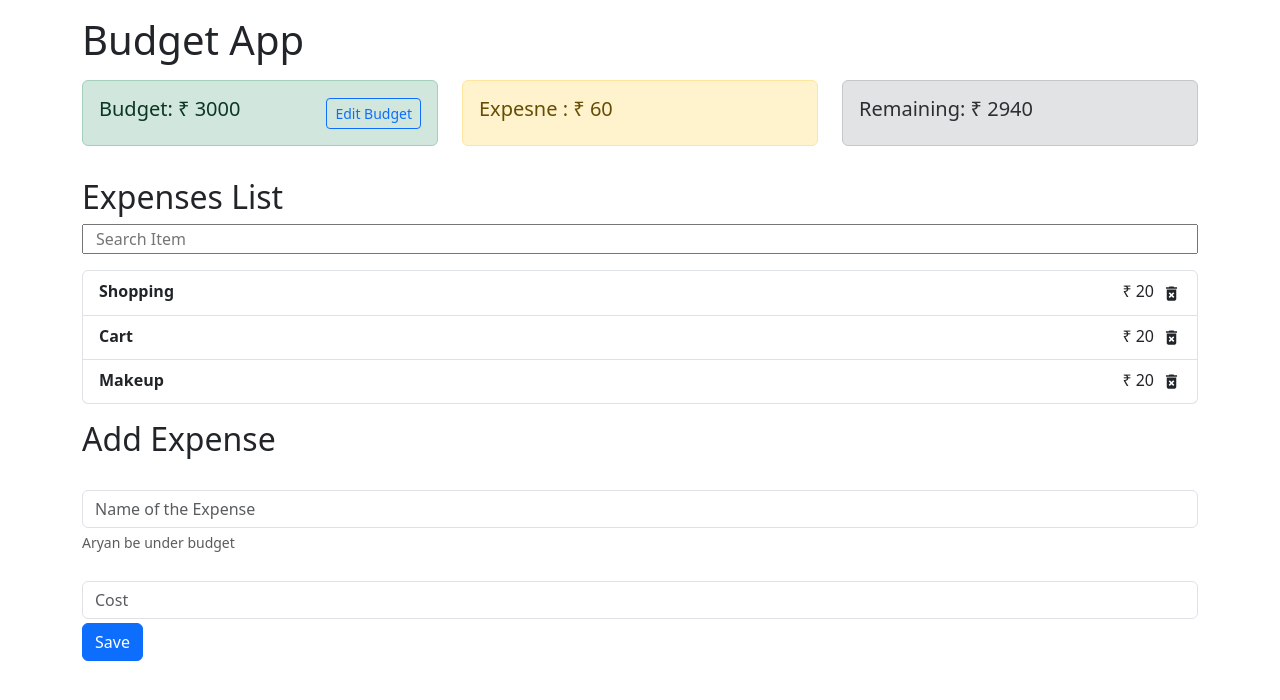
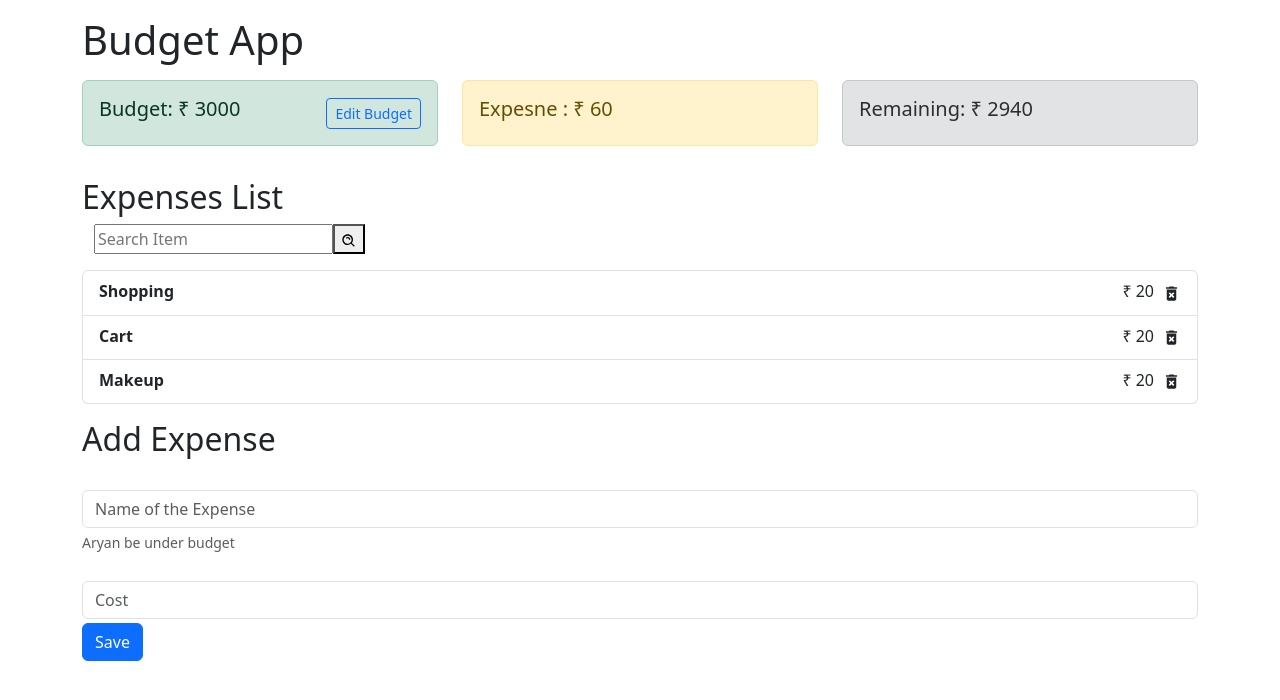
Before and after one commit to WiseyXD/Budget-App, a React (Vite) app: page / in a window 1280 px wide. Shown: the top 700 px of the page. Built offline with nearby package versions, Linux system fonts and the light colour scheme.

Commit message:
feat : Search List

```diff
--- a/src/Components/ExpenseList.jsx
+++ b/src/Components/ExpenseList.jsx
@@ -2,31 +2,37 @@ import React, { useContext, useEffect, useState } from "react";
 import ExpensesItem from "./ExpensesItem";
 import { AppContext } from "../AppContext";
 import Shimmer from "./Shimmer";
+import { BiSearchAlt } from "react-icons/bi";
 export default function ExpenseList() {
 	const { expenses } = useContext(AppContext);
 	const [filteredList, setFilteredList] = useState(expenses);
 	const [search, setSearch] = useState("");
-	console.log(expenses);
-
+	// console.log(expenses);
+	console.log(search);
 	useEffect(() => {
 		setFilteredList(expenses);
 	}, [search]);
 
-	function handleChange(e, expenses) {
-		setSearch(e.target.value);
+	function handleChange(e) {
+		e.preventDefault();
 		const filteredArray = expenses.filter((expense) => {
-			return expense.name.toLowerCase().includes(search);
+			return expense.name.toLowerCase().includes(search.toLowerCase());
 		});
 		setFilteredList(filteredArray);
 	}
 	return (
 		<>
-			<input
-				type="text"
-				placeholder="Search Item"
-				onChange={(e, expenses) => handleChange(e, expenses)}
-				className="mb-3 container"
-			/>
+			<form onSubmit={handleChange} className="mb-3 container">
+				<input
+					type="text"
+					placeholder="Search Item"
+					onChange={(e) => setSearch(e.target.value)}
+				/>
+				<button type="submit">
+					<BiSearchAlt />
+				</button>
+			</form>
+
 			<ul className="list-group">
 				{expenses.length === 0 ? (
 					<Shimmer />
```
